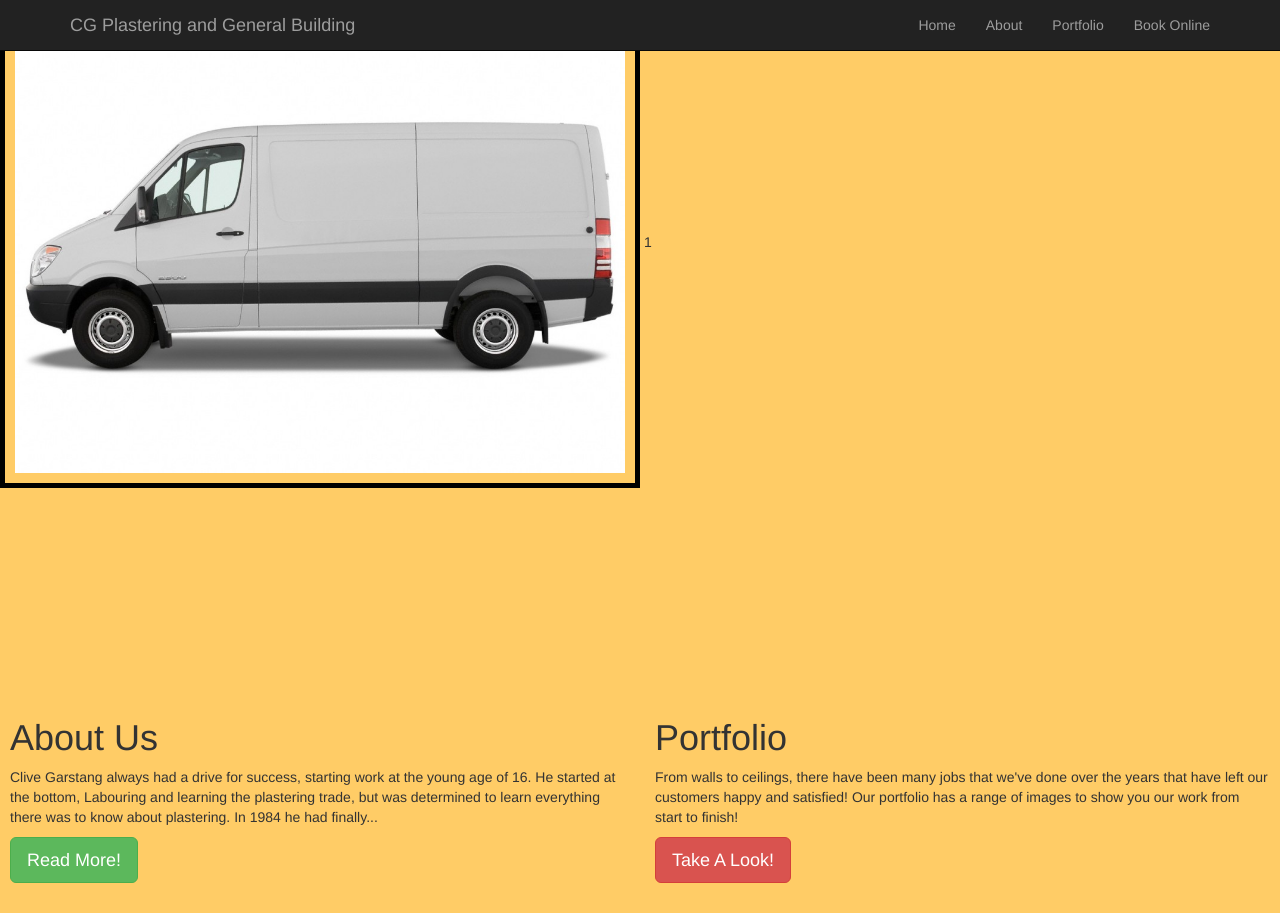
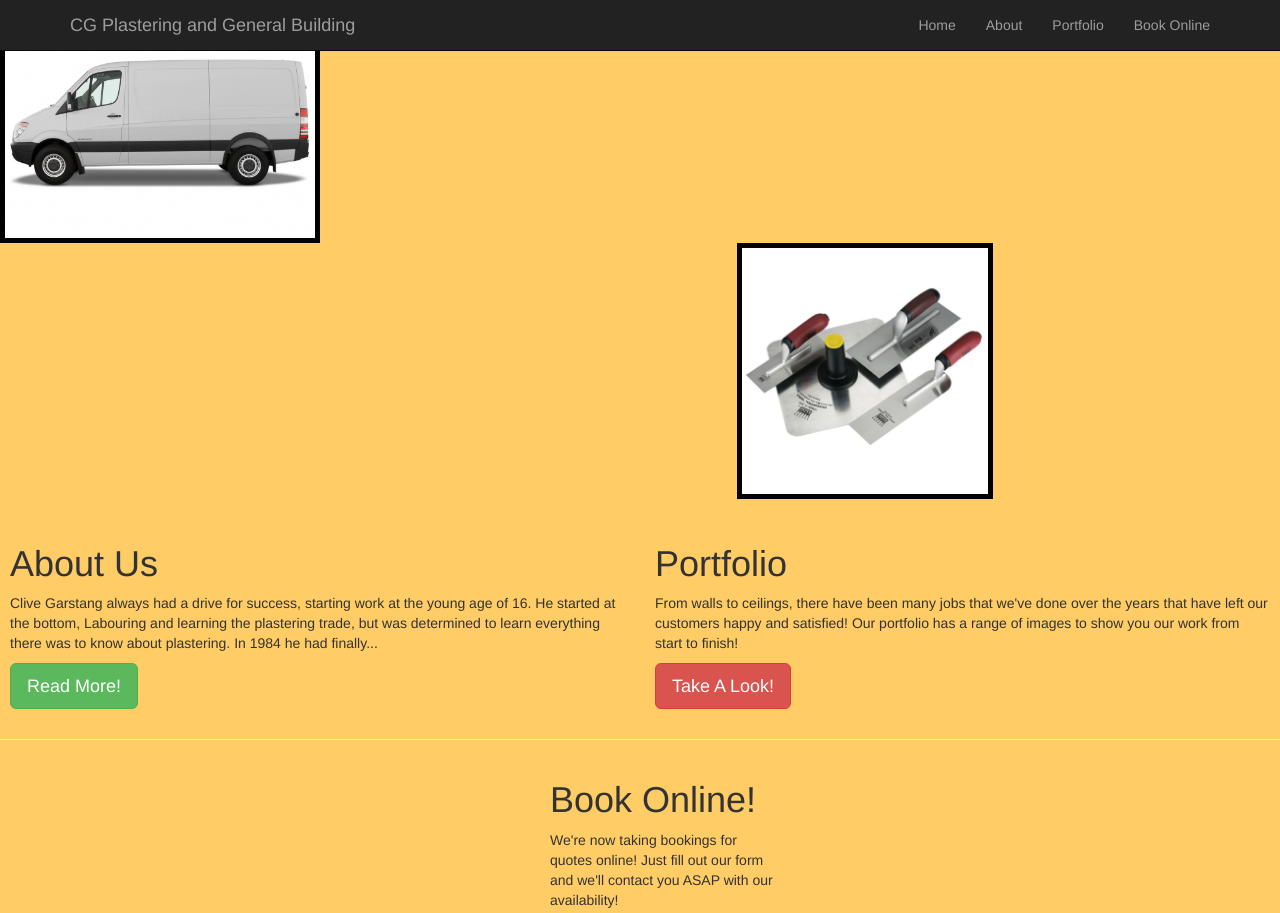
Before and after one commit to Garstang93/stream-1-project, a website: page plastering.html in a window 1280 px wide. Shown: the top 913 px of the page. Drawn offline with Linux system fonts and the light colour scheme.

Commit message:
added images

```diff
--- a/plastering.html
+++ b/plastering.html
@@ -6,11 +6,16 @@
 		<link rel="stylesheet" type="text/css" href="bootstrap/css/bootstrap.min.css" />
 		<link href='http://fonts.googleapis.com/css?family=Roboto' rel='stylesheet' type='text/css'>
 		<style>
+			#trowel {
+				width: 20%;
+				height: 15%;
+				border: 5px solid black;
+				margin-left: 737px;
+			}
 			#van {
-				width: 50%;
-				height: 50%;
+				width: 25%;
+				height: 25%;
 				border: 5px solid black;
-				padding: 10px;
 			}
 			body {
 				background-color: #ffcc66;
@@ -18,19 +23,18 @@
 			.container2 {
 				width: 100%;
 				padding: 10px;
-				margin-top: 200px;
+				margin-top: 15px;
 			}
 			.container3 {
 				width: 50%
 				padding: 10px;
 				margin-left: 550px;
-			}
 		</style>
 </head>
 <body>
 		<img id="van" src="img\van.jpg" />
-		<!--navigation bar-->
-1		<nav class="navbar navbar-inverse navbar-fixed-top">
+		<img id="trowel" src="img\trowel.jpg" />
+		<!--navigation bar-->		<nav class="navbar navbar-inverse navbar-fixed-top">
 			<div class="container">
 			<div class="navbar-header">
 				<a class="navbar-brand" href="#">CG Plastering and General Building</a>
```
